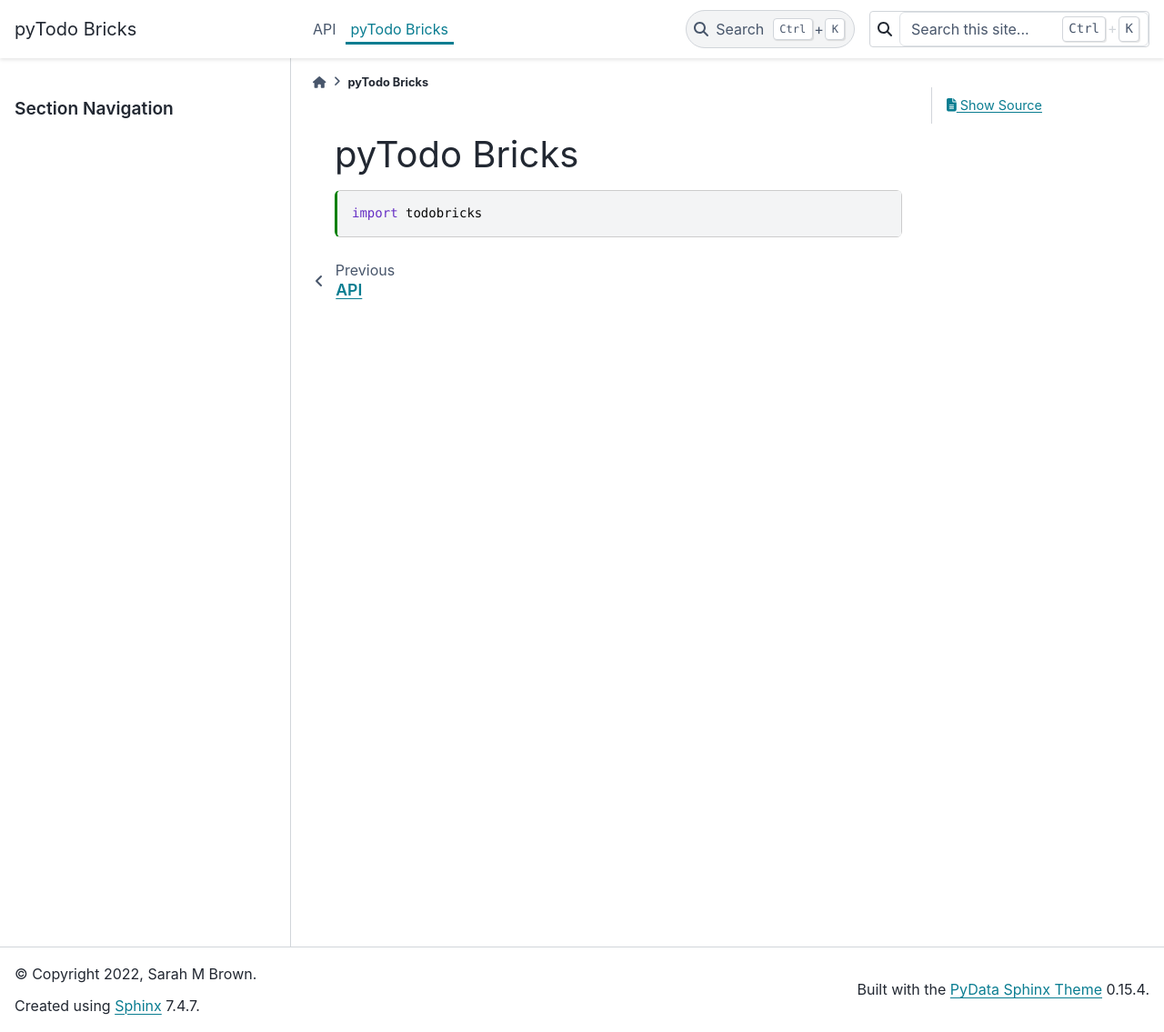
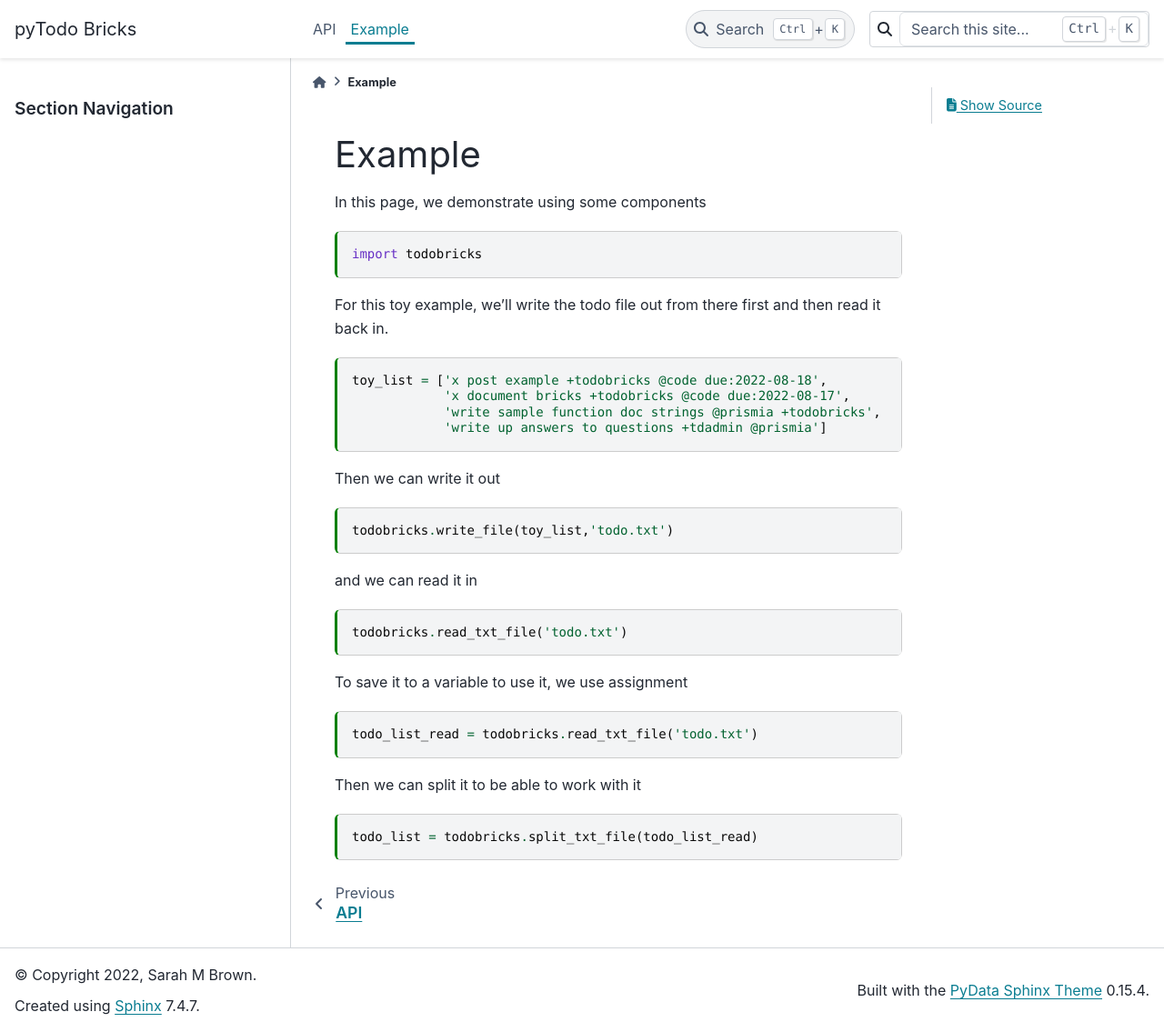
Before and after one commit to csctd/template-todo, a Sphinx documentation site: the page built from docs/example.md, in a window 1280 px wide and 1135 px high. Shown: the whole window at 91% size. Built offline with Sphinx 7.4.7 and the PyData theme 0.15.4, drawn with Linux system fonts in a browser that asks for light colours.

Commit message:
begin example

````diff
--- a/docs/example.md
+++ b/docs/example.md
@@ -12,12 +12,43 @@
   name: python3
 ---
 
-# pyTodo Bricks
+# Example
+
+In this page, we demonstrate using some components
 
 ```{code-cell} ipython3
 import todobricks
 ```
 
+
+For this toy example, we'll write the todo file out from there first and then read it back in.
 ```{code-cell} ipython3
+toy_list = ['x post example +todobricks @code due:2022-08-18',
+            'x document bricks +todobricks @code due:2022-08-17',
+            'write sample function doc strings @prismia +todobricks',
+            'write up answers to questions +tdadmin @prismia']
+```
 
+Then we can write it out
+
+```{code-cell} ipython3
+todobricks.write_file(toy_list,'todo.txt')
 ```
+
+and we can read it in
+
+```{code-cell} ipython3
+todobricks.read_txt_file('todo.txt')
+```
+
+To save it to a variable to use it, we use assignment
+
+```{code-cell} ipython3
+todo_list_read = todobricks.read_txt_file('todo.txt')
+```
+
+Then we can split it to be able to work with it
+
+```{code-cell} ipython3
+todo_list = todobricks.split_txt_file(todo_list_read)
+```
````
